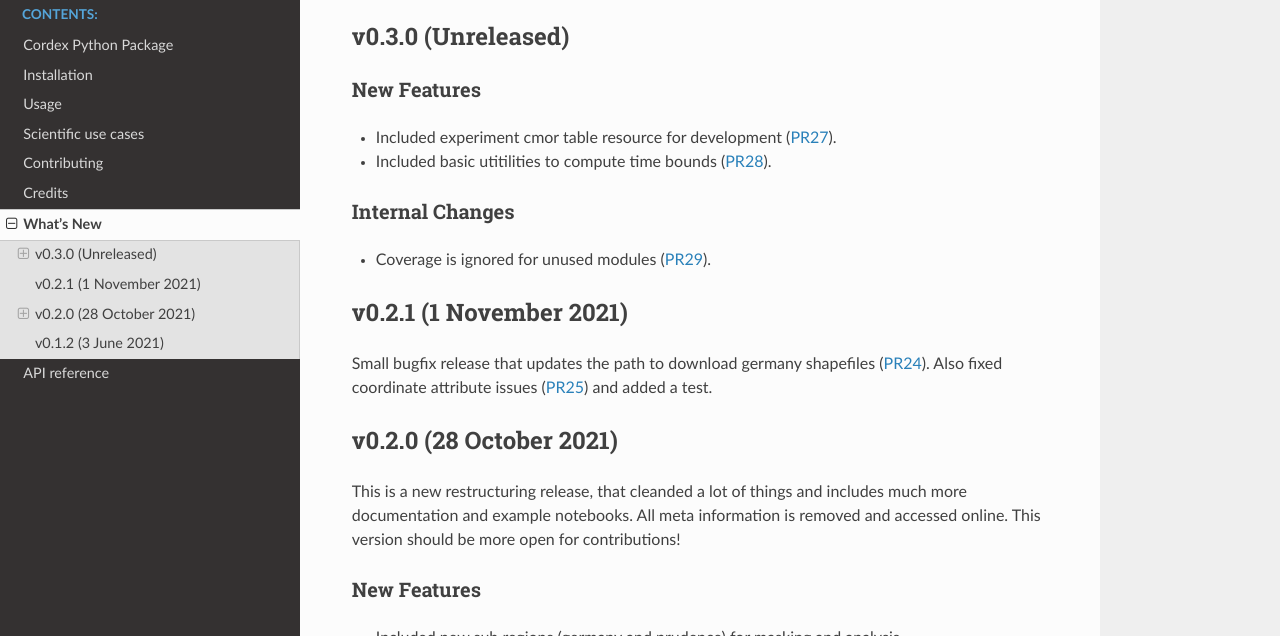
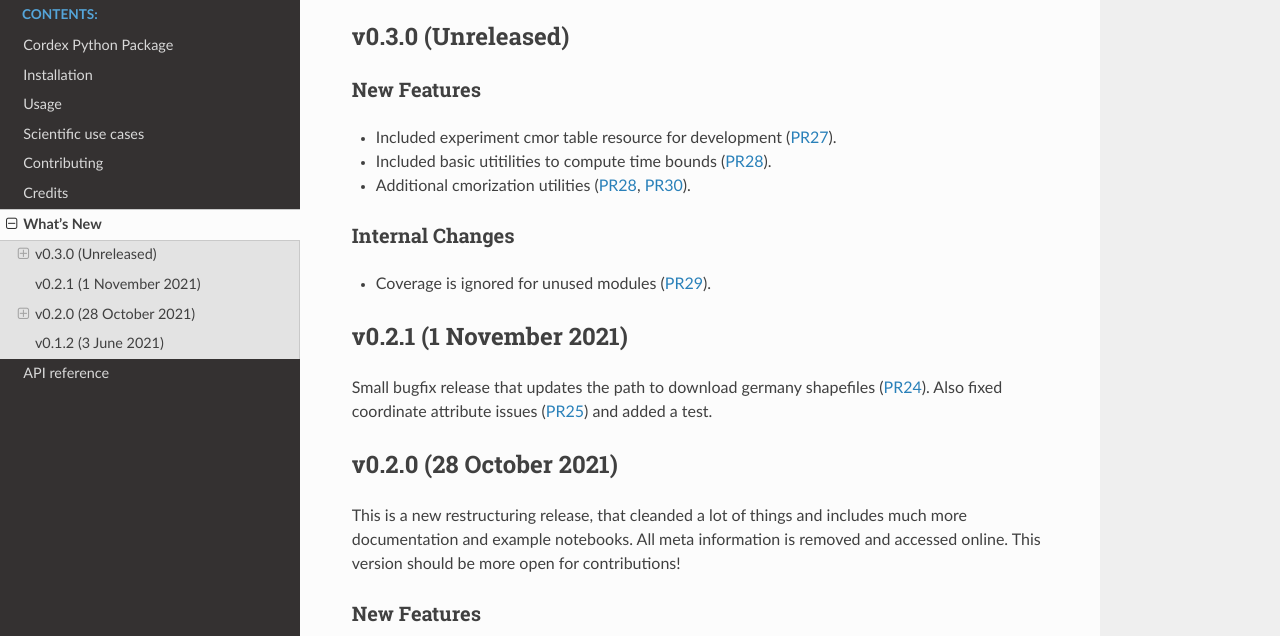
Before and after one commit to euro-cordex/py-cordex, a Sphinx documentation site: the page built from docs/whats_new.rst, in a window 1280 px wide and 900 px high, cut to the strip 264-900 px from the top of the window. Built offline with Sphinx 7.4.7 and the Read the Docs theme 2.0.0, drawn with Linux system fonts in a browser that asks for light colours; pages that are not in the unit, such as notebooks, are missing from menus.

Commit message:
docs updates

```diff
--- a/docs/whats_new.rst
+++ b/docs/whats_new.rst
@@ -15,6 +15,7 @@ New Features
 ~~~~~~~~~~~~
 - Included experiment cmor table resource for development (:pull:`27`).
 - Included basic utitilities to compute time bounds (:pull:`28`).
+- Additional cmorization utilities (:pull:`28`, :pull:`30`).
 
 Internal Changes
 ~~~~~~~~~~~~~~~~
```
